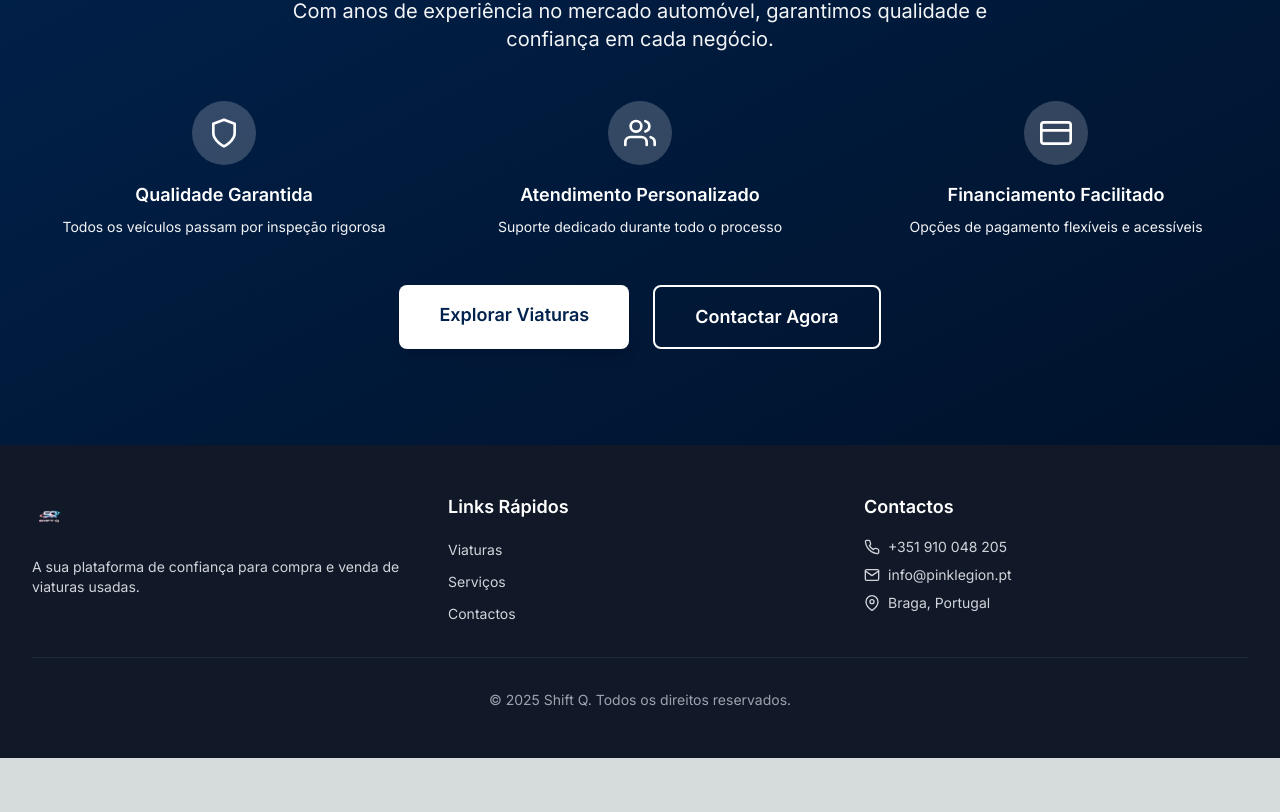
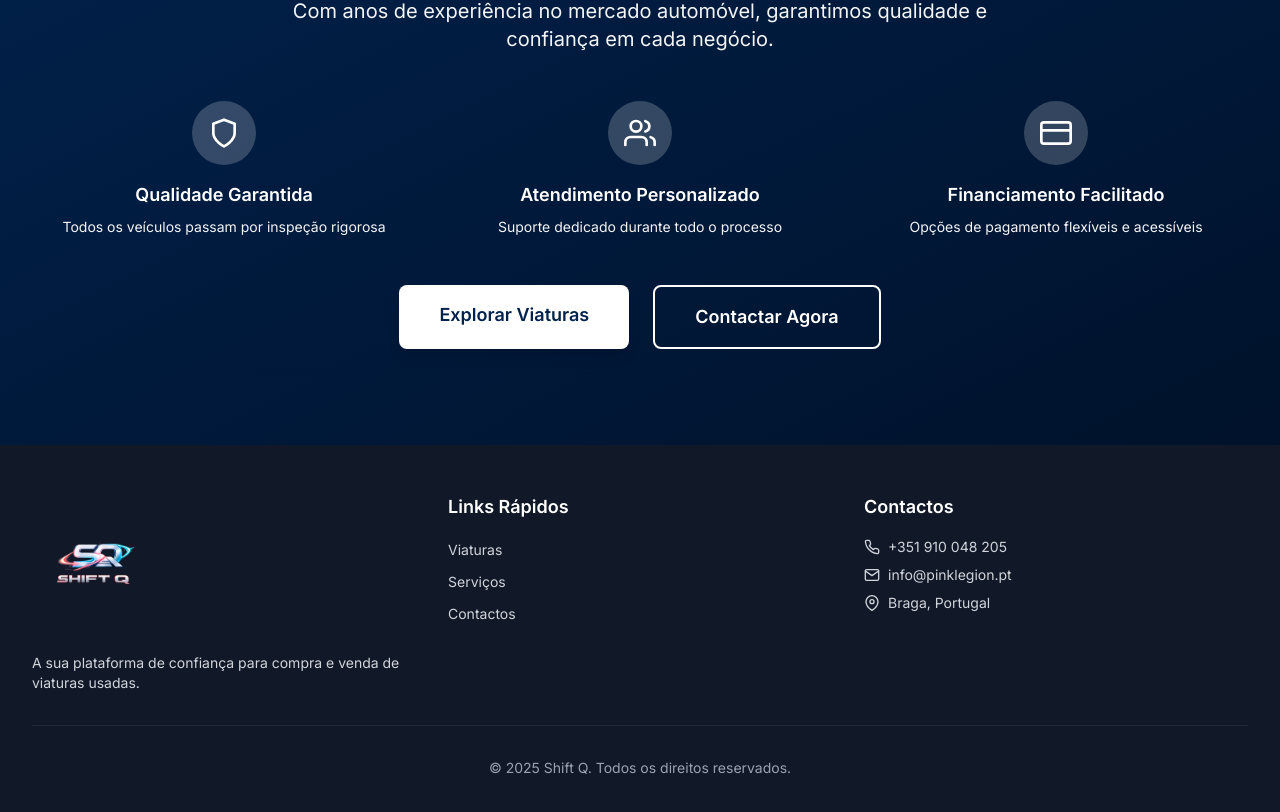
Before and after one commit to arelunainstituto/stand-virtual, a Next.js app: page / in a window 1280 px wide. Shown: the part 2171-2983 px from the top of the page. Before the commit the page ends 2929 px from the top, so only its background shows below. Built offline with nearby package versions, Linux system fonts and the light colour scheme; no server answers; the database is empty.

Commit message:
style: increase footer logo size and add vertical padding

```diff
--- a/src/components/footer.tsx
+++ b/src/components/footer.tsx
@@ -9,13 +9,15 @@ export function Footer() {
         <div className="grid grid-cols-1 md:grid-cols-2 lg:grid-cols-3 gap-8">
           {/* Company Info */}
           <div className="space-y-4">
-            <Image
-              src="/logo.png"
-              alt="Shift Q"
-              width={150}
-              height={50}
-              className="h-12 w-auto"
-            />
+            <div className="py-6">
+              <Image
+                src="/logo.png"
+                alt="Shift Q"
+                width={300}
+                height={96}
+                className="h-24 w-auto transform scale-[1.8] origin-left"
+              />
+            </div>
             <p className="text-gray-300 text-sm">
               A sua plataforma de confiança para compra e venda de viaturas usadas.
             </p>
```
